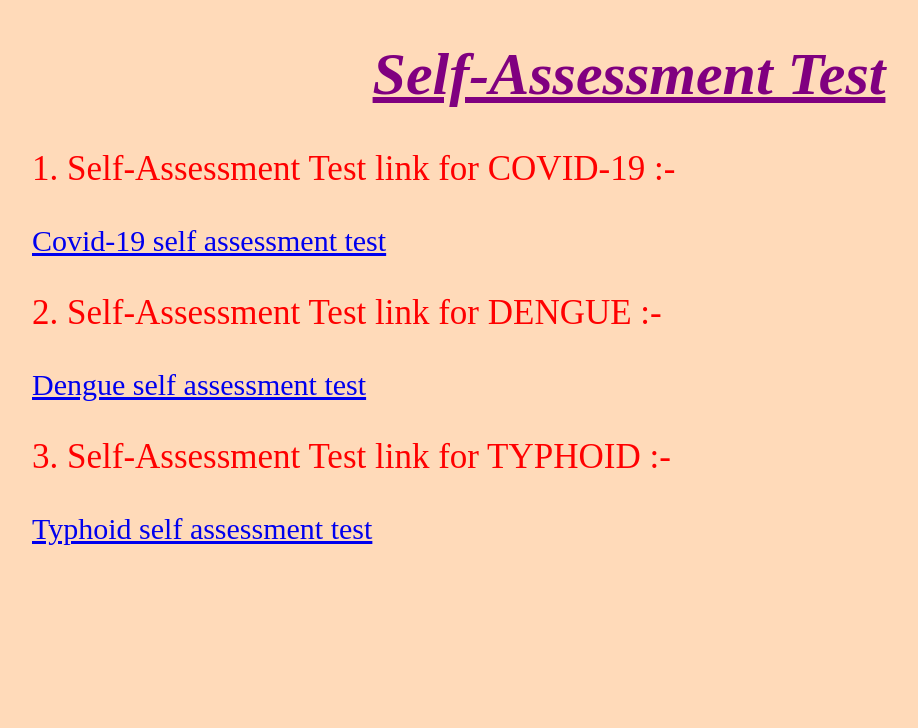
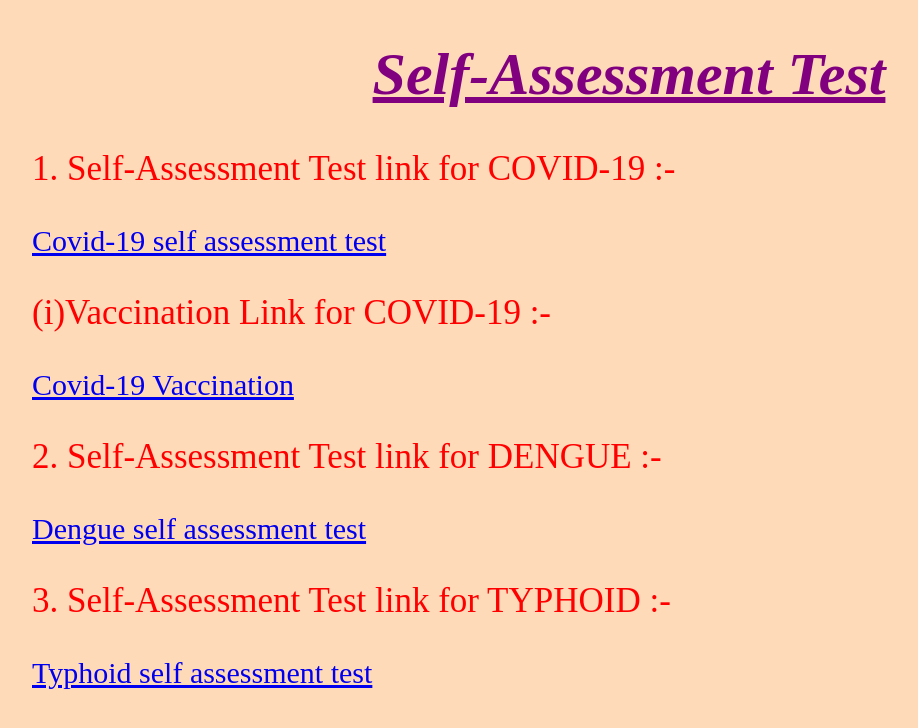
Before and after one commit to sanvi937/Self-Assessment-Test, a plain HTML site: page index.html in a window 1280 px wide. Shown: the whole page, without its empty margins (11-929 px from the left). Drawn offline with Linux system fonts and the light colour scheme.

Commit message:
Update index.html

```diff
--- a/index.html
+++ b/index.html
@@ -18,6 +18,9 @@ p    {color: red;}
     <p style="font-size:35px;">1. Self-Assessment Test link for COVID-19 :-</p>
 <a style="font-size:30px;"href="https://sanvi937.github.io/CovidCare/">Covid-19 self assessment test</a>
 <br>
+<p style="font-size:35px;">(i)Vaccination Link for COVID-19 :-</p>
+<a style="font-size:30px;"href="https://covid-19vaccinate.blogspot.com/">Covid-19 Vaccination</a>
+<br>
 <p style="font-size:35px;">2. Self-Assessment Test link for DENGUE :-</p>
 <a style="font-size:30px;"href="https://sanvi937.github.io/Dengue-Care/">Dengue self assessment test</a>
 <br>
```
